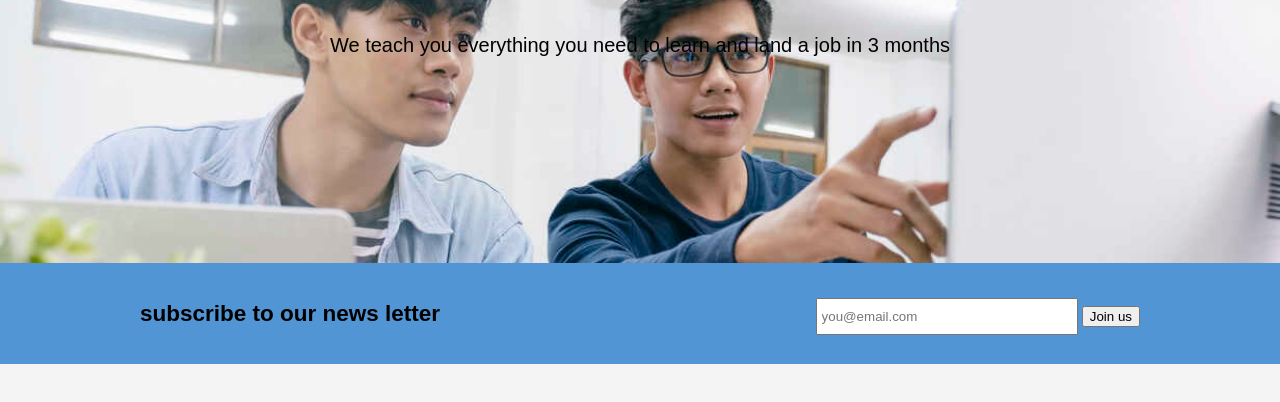
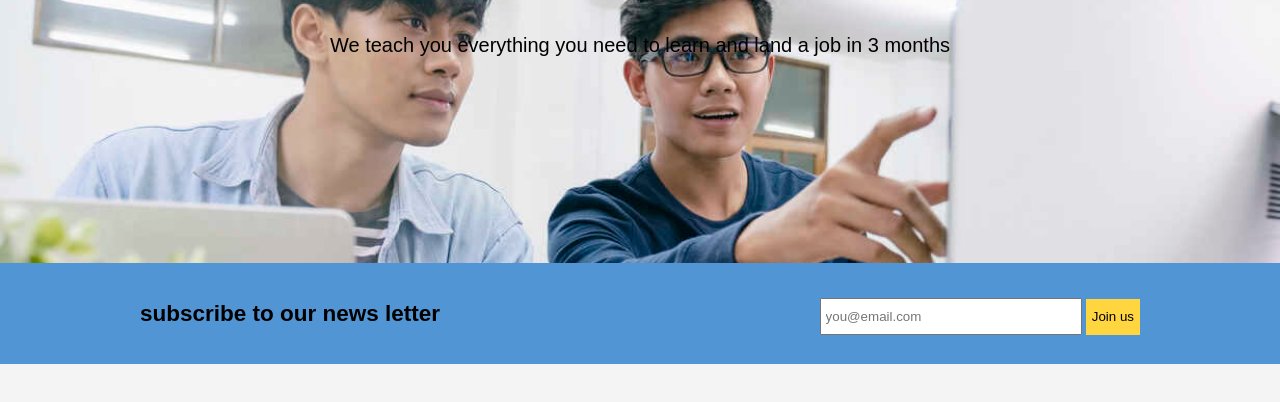
Before and after one commit to Victor752-byte/MicroverseVN, a plain HTML site: page index.html in a window 1280 px wide. Shown: the part 220-622 px from the top of the page. Drawn offline with Linux system fonts and the light colour scheme.

Commit message:
changes to the newsletter and added alumuni section

```diff
--- a/css/main.css
+++ b/css/main.css
@@ -109,4 +109,10 @@ margin-top: 20px;
     width: 250px;
     border-color: none;
 }
+
 /* end of news letter */
+.btn_submit{
+    height: 36px;
+    background: #ffd540;
+    border: none;
+}
```
Also changed, not shown: index.html (+2 -1 lines).
